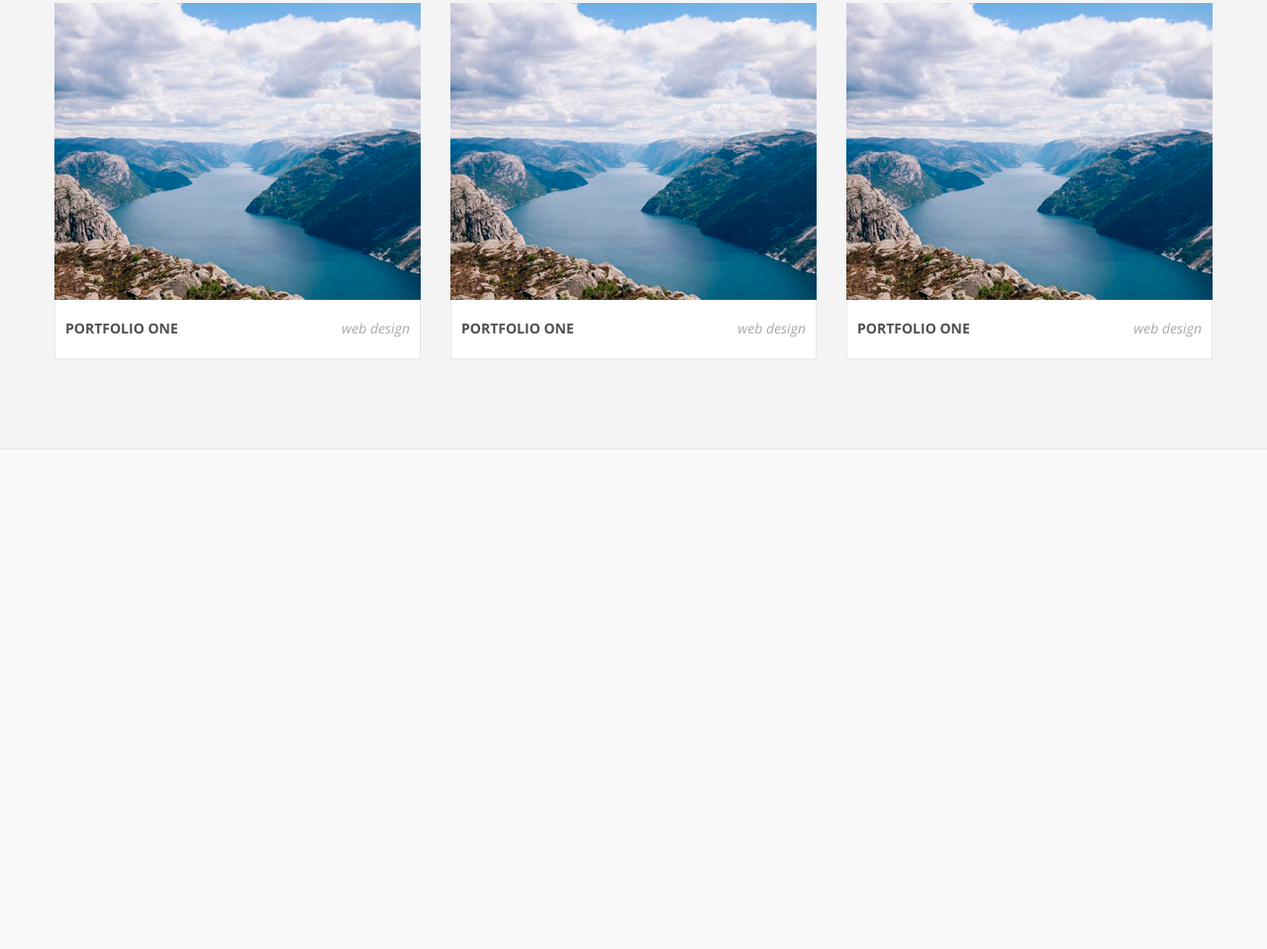
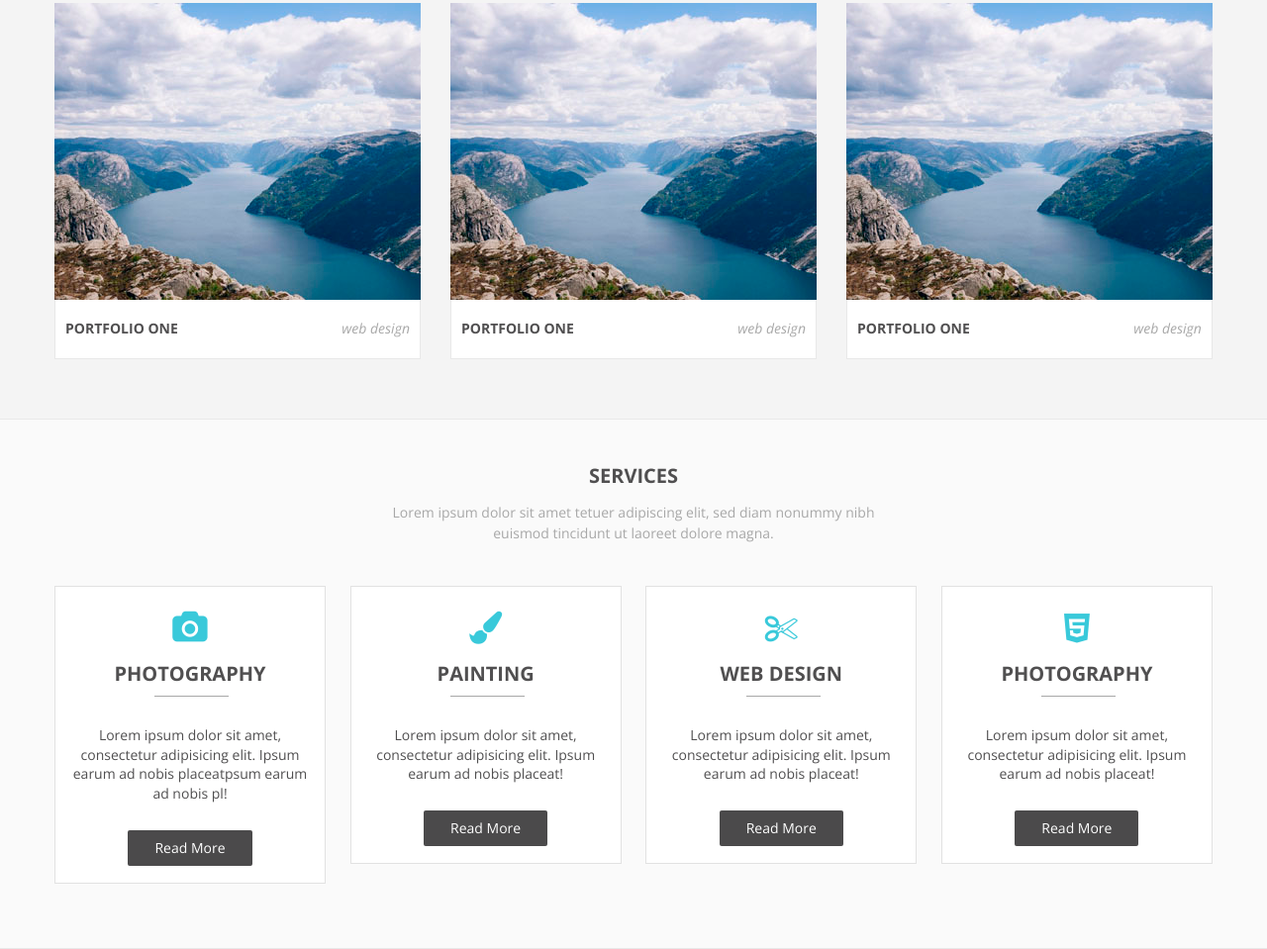
Before and after one commit to 74Genesis/responsive, a plain HTML site: page index.html in a window 1280 px wide. Shown: the part 1662-2621 px from the top of the page at 99% size. Before the commit the page ends 2116 px from the top, so only its background shows below. Drawn offline with nearby package versions, Linux system fonts and the light colour scheme.

Commit message:
services

```diff
--- /dev/null
+++ b/css/sass/elements.scss
@@ -0,0 +1,77 @@
+/* ****************** отдельные элементы ****************** */
+// основа секций
+.line {
+	width: 100%;
+	padding: 60px 0 50px 0;
+	border-bottom: 1px solid #e8e8e8;
+	.line__con {
+		position: relative;
+	}
+}
+
+
+// базовые настройки кнопки
+.base-but {
+	@include transition-property(background-color, color);
+	@include transition-duration(0.2s, 0.2s);
+	@include transition-timing-function(ease-in-out, ease-in-out);
+	@include transition-delay(initial, initial);
+	@include adjust-font-size-to(20px);
+	line-height: 1em;
+	font-weight: 700;
+	background-color: $base-color;
+	 -pie-background:$base-color;
+	color: #fff;
+	@include border-radius(6px);
+	// для IE. Ссылка относительно html файла
+	// behavior: url(pie/PIE.htc);
+	padding: 18px 40px;
+	text-align: center;
+	text-decoration: none;
+	white-space: nowrap;
+	text-transform: uppercase;
+	@include inline-block;
+	&:hover {
+		color: $base-color;
+		background: #fff;
+	}
+}
+
+.base-but-border {
+	@extend .base-but;
+	color: #fff;
+	@include border-radius(2px);
+	padding: 15px 30px;
+	border: 1px solid white;
+	background: none;
+	text-transform: none;
+	&:hover {
+		background: white;
+		color: $base-color2;
+	}
+}
+
+// ширина контента
+.base_con_width {
+	width: $width-con-1;
+	margin: auto;
+	@include clearfix;
+}
+
+
+// заголовок и описание секций
+.line__title {
+	margin-bottom: 14px;
+	text-align: center;
+}
+.line__descr {
+	text-align: center;
+	line-height: 1.5em;
+	margin-bottom: 35px;
+	overflow: hidden;
+	span {
+		width: 520px;
+		display: block;
+		margin: auto;
+	}
+}
--- a/css/sass/main.scss
+++ b/css/sass/main.scss
@@ -1,8 +1,9 @@
-// Импорты
+// Compass
 // @import "mix.scss";
 @import "compass/css3";
 @import "compass/typography/vertical_rhythm";
 @import "compass/utilities";
+
 
 
 /* -------- Переменные -------- */
@@ -30,19 +31,9 @@ $back1: #fafafa;
 $back2: #f4f4f4;
 
 
+
 /* -------- Сброс настроек -------- */
 @import "compass/reset";
-a {
-	color: $font-color-dark;
-	text-decoration: none;
-	@include transition-property(color, border-bottom-color);
-	@include transition-duration(0.2s, 0.2s);
-	@include transition-timing-function(ease-in-out, ease-in-out);
-	@include transition-delay(initial, initial);
-	&:hover {
-		color: $base-color;
-	}
-}
 
 
 // ширина страницы
@@ -93,6 +84,22 @@ p.top {
 	// font-weight: 400;
 }
 
+a {
+	color: $font-color-dark;
+	text-decoration: none;
+	@include transition-property(color, border-bottom-color);
+	@include transition-duration(0.2s, 0.2s);
+	@include transition-timing-function(ease-in-out, ease-in-out);
+	@include transition-delay(initial, initial);
+	&:hover {
+		color: $base-color;
+	}
+}
+
+
+/******  Импорты  ******/
+// отдельные элементы
+@import "elements";
 
 /* ****************** ШАПКА ****************** */
 header {
@@ -291,10 +298,12 @@ nav.nav-top .menu {
 	width: 100%;
 	// height: 532px;
 	background-image: url('../../img/header.jpg') !important;
-
+	// для ie
+	filter: progid:DXImageTransform.Microsoft.AlphaImageLoader(src='../../img/header.jpg', sizingMethod='scale');
+	-ms-filter: "progid:DXImageTransform.Microsoft.AlphaImageLoader(src='../../img/header.jpg', sizingMethod='scale')";
 	background-attachment: fixed;
 	background-color: #666;
-	background-position: center center;
+	background-position: center bottom;
 	background-repeat: no-repeat;
 	background-size: cover;
 	// filter: brightness(70%);
@@ -366,17 +375,17 @@ nav.nav-top .menu {
 
 /* ****************** Portfolio ****************** */
 .line_portfolio {
-	padding-top: 56px !important;
+	padding: 56px 0 20px !important;
 	background: $back2;
 }
 
 .port-items {
-	width: 102.56410256410256%
+	width: 102.56410%
 }
 
 .port-item {
 	float: left;
-	width: 30.83333333333333%;
+	width: 30.83333%;
 	margin-right: 2.5%;
 	@include inline-block;
 	margin-bottom: 40px;
@@ -452,96 +461,93 @@ nav.nav-top .menu {
 	}
 }
 
-/* ****************** ЭЛЕМЕНТЫ ****************** */
-// основа секций
-.line {
-	width: 100%;
-	padding: 60px 0 50px 0;
-	border-bottom: 1px solid #e8e8e8;
-	.line__con {
-		position: relative;
-	}
+/* ****************** services ****************** */
+
+.line_services {
+	padding: 45px 0 65px !important;
 }
 
-
-// базовые настройки кнопки
-.base-but {
+// список сервисов
+.services {
+	padding-top: 8px;
+}
+.services .services__item {
 	@include transition-property(background-color, color);
 	@include transition-duration(0.2s, 0.2s);
 	@include transition-timing-function(ease-in-out, ease-in-out);
 	@include transition-delay(initial, initial);
-	@include adjust-font-size-to(20px);
-	line-height: 1em;
-	font-weight: 700;
-	background: $base-color;
-	color: #fff;
-	@include border-radius(6px);
-	// для IE. Ссылка относительно html файла
-	behavior: url(pie/PIE.htc);
-	padding: 18px 40px;
+	width: 20.6837%;
+	margin-right: 2.10826%;
+	&:last-child {margin: 0}
+	padding: 25px 15px 17px;
+	@include inline-block;
+	vertical-align: top;
+	border: 1px solid #e2e2e2;
+	background: #ffffff;
 	text-align: center;
-	text-decoration: none;
-	white-space: nowrap;
-	text-transform: uppercase;
-	@include inline-block;
+	color: $font-color-dark;
+	// иконка
+	.srv-icon i {
+		color: $base-color;
+		@include adjust-font-size-to(33px);
+		line-height: 1em;
+	}
+	// заголовок
+	.srv-title {
+		margin: 18px 0 29px;
+		padding-bottom: 11px;
+		position: relative;
+		// разделитель
+		&:after {
+			content: '';
+			display: block;
+			position: absolute;
+			width: 75px;
+			height: 1px;
+			background: $font-color-base;
+			bottom: 0;
+			margin-left: -35.5px;
+			left: 50%;
+		}
+	}
+	// описание
+	.srv-descr p {
+		margin-bottom: 27px;
+	}
+	// кнопка
+	.srv-more:hover {
+		color: $font-color-dark;
+	}
+
+	&:hover .srv-title:after {
+		background: $base-color2;
+	}
 	&:hover {
-		color: $base-color;
-		background: #fff;
+		background: $base-color;
+		color: $font-color-white;
+		.srv-icon i {color: $font-color-white;}
+		.srv-title h1 {color: $font-color-white;}
+		.srv-descr p {color: $font-color-white;}
 	}
+
 }
 
-.base-but-border {
-	@include transition-property(background-color, color);
-	@include transition-duration(0.2s, 0.2s);
-	@include transition-timing-function(ease-in-out, ease-in-out);
-	@include transition-delay(initial, initial);
-	@include adjust-font-size-to(20px);
+.srv-more {
+	@extend .base-but;
+	padding: 11px 27px;
+	color: white;
+	background: $base-color2;
+	text-transform: none;
+	@include adjust-font-size-to(14px);
 	line-height: 1em;
-	font-weight: 700;
-	color: #fff;
+	font-weight: 400;
+	@include box-sizing(border-box);
 	@include border-radius(2px);
-	// для IE. Ссылка относительно html файла
-	behavior: url(pie/PIE.htc);
-	padding: 15px 30px;
-	text-align: center;
-	text-decoration: none;
-	white-space: nowrap;
-	@include inline-block;
-	border: 1px solid white;
 	&:hover {
 		background: white;
 		color: $base-color2;
 	}
 }
-
-// ширина контента
-.base_con_width {
-	width: $width-con-1;
-	margin: auto;
-	@include clearfix;
-}
-
-
-// заголовок и описание секций
-.line__title {
-	margin-bottom: 14px;
-	text-align: center;
-}
-.line__descr {
-	text-align: center;
-	line-height: 1.5em;
-	margin-bottom: 35px;
-	span {
-		width: 520px;
-		display: block;
-		margin: auto;
-	}
-}
-
-
-
-
-
 
 
 
--- a/index.html
+++ b/index.html
@@ -34,6 +34,7 @@
 
 		</nav> <!-- .mobile-menu -->
 		<div class="all">
+		<!------- top -------->
 			<header>
 				<div class="header__logo">UIBrush<span style="color: white">.</span></div>
 				<nav class="nav-top">
@@ -106,6 +107,7 @@
 				</div>
 			</section> <!-- line line_about -->
 
+			<!------- Portfolio -------->
 			<section class="line line_portfolio">
 				<div class="line__con base_con_width">
 					<div class="line__title"><h1>portfolio</h1></div>
@@ -175,12 +177,47 @@
 								<a href="#" class="post-item__cat">web design</a>
 							</div>
 						</li>
-
 					</ul> <!-- .port-items -->
-
 				</div>
 			</section> <!-- line line_about -->
 
+			<!------- Services -------->
+			<section class="line line_services">
+				<div class="line__con base_con_width">
+					<div class="line__title"><h1>services</h1></div>
+					<div class="line__descr">
+						<span>
+							Lorem ipsum dolor sit amet tetuer adipiscing elit, sed diam nonummy nibh euismod tincidunt ut laoreet dolore magna.
+						</span>
+					</div>
+					<ul class="services">
+						<li class="services__item">
+							<div class="srv-icon"><i class="fa fa-camera"></i></div>
+							<div class="srv-title"><h1>Photography</h1></div>
+							<div class="srv-descr"><p>Lorem ipsum dolor sit amet, consectetur adipisicing elit. Ipsum earum ad nobis placeatpsum earum ad nobis pl!</p></div>
+							<a href="" class="srv-more">Read More</a>
+						</li><!--
+					--><li class="services__item">
+							<div class="srv-icon"><i class="fa fa-paint-brush"></i></div>
+							<div class="srv-title"><h1>Painting</h1></div>
+							<div class="srv-descr"><p>Lorem ipsum dolor sit amet, consectetur adipisicing elit. Ipsum earum ad nobis placeat!</p></div>
+							<a href="" class="srv-more">Read More</a>
+						</li><!--
+					--><li class="services__item">
+							<div class="srv-icon"><i class="fa fa-scissors"></i></div>
+							<div class="srv-title"><h1>web design</h1></div>
+							<div class="srv-descr"><p>Lorem ipsum dolor sit amet, consectetur adipisicing elit. Ipsum earum ad nobis placeat!</p></div>
+							<a href="" class="srv-more">Read More</a>
+						</li><!--
+					--><li class="services__item">
+							<div class="srv-icon"><i class="fa fa-html5"></i></div>
+							<div class="srv-title"><h1>Photography</h1></div>
+							<div class="srv-descr"><p>Lorem ipsum dolor sit amet, consectetur adipisicing elit. Ipsum earum ad nobis placeat!</p></div>
+							<a href="" class="srv-more">Read More</a>
+						</li>
+					</ul> <!-- .services -->
+				</div>
+			</section>
 		</div> <!-- .all -->
 	</div> <!-- .wrap -->
 </body>
```
Also changed, not shown: css/stylesheets/elements.css (added), css/stylesheets/main.css.
